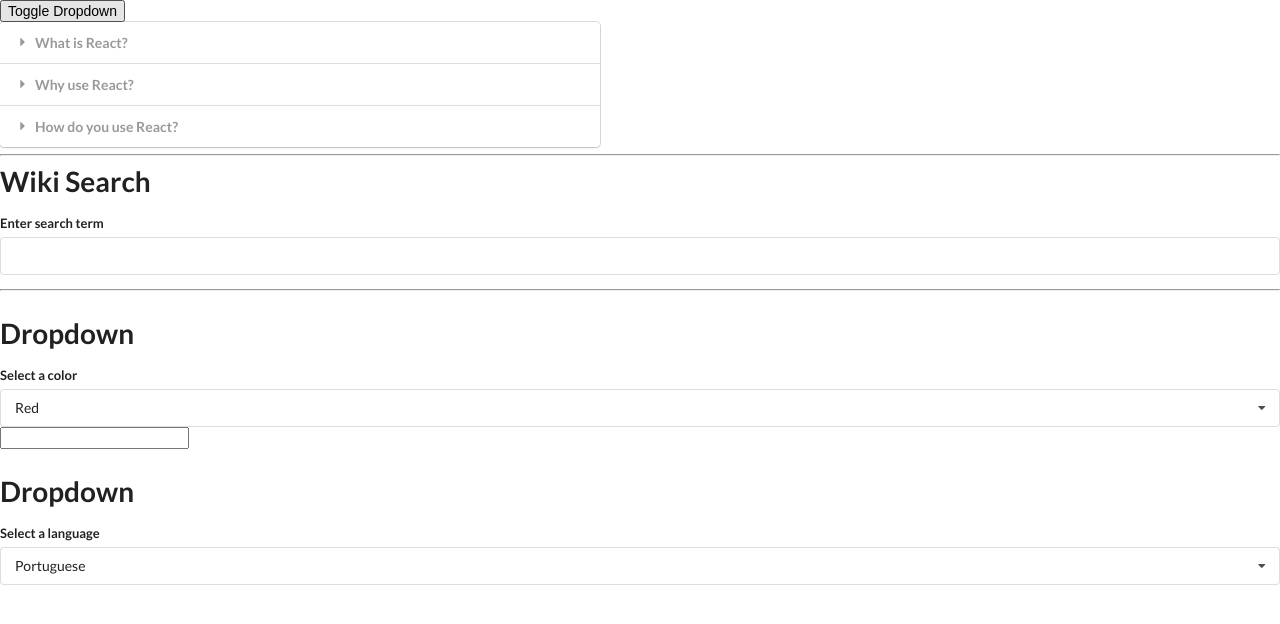
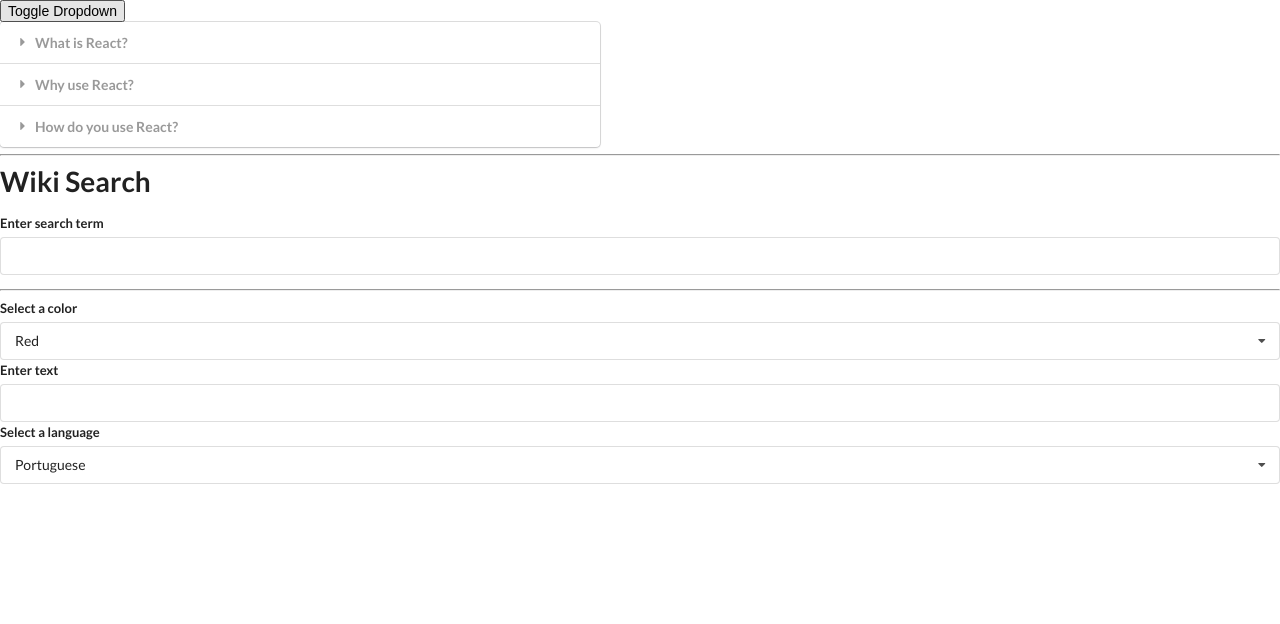
Before and after one commit to marianapalhano/widgets, a React (Create React App) app: page / in a window 1280 px wide. Shown: the top 624 px of the page. Built offline with nearby package versions, Linux system fonts and the light colour scheme.

Commit message:
Layout for translator component done

```diff
--- a/src/components/Dropdown.js
+++ b/src/components/Dropdown.js
@@ -31,7 +31,6 @@
     });
     return(
         <>
-            <h1>Dropdown</h1>
             <div ref={ref} className="ui form">
                 <div className="field">
                     <label className="label">{label}</label>
--- a/src/components/Translator.js
+++ b/src/components/Translator.js
@@ -22,7 +22,12 @@
 
     return(
         <div>
-            <input />
+            <div className="ui form">
+                <div className="field">
+                    <label>Enter text</label>
+                    <input value={text} onChange={evt => setText(evt.target.value)} />
+                </div>
+            </div>
             <Dropdown label="Select a language" options={options} selected={language} onSelectedChange={setLanguage} />
         </div>
     )
```
